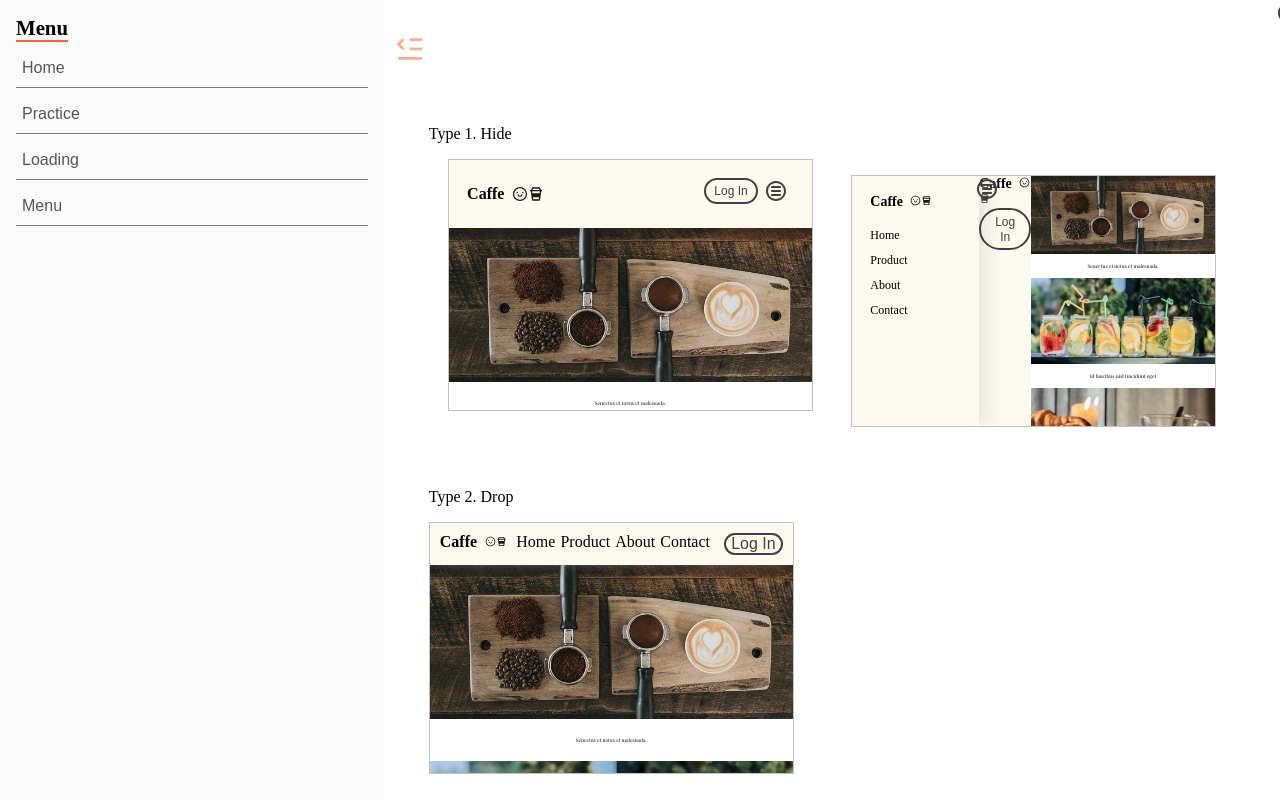
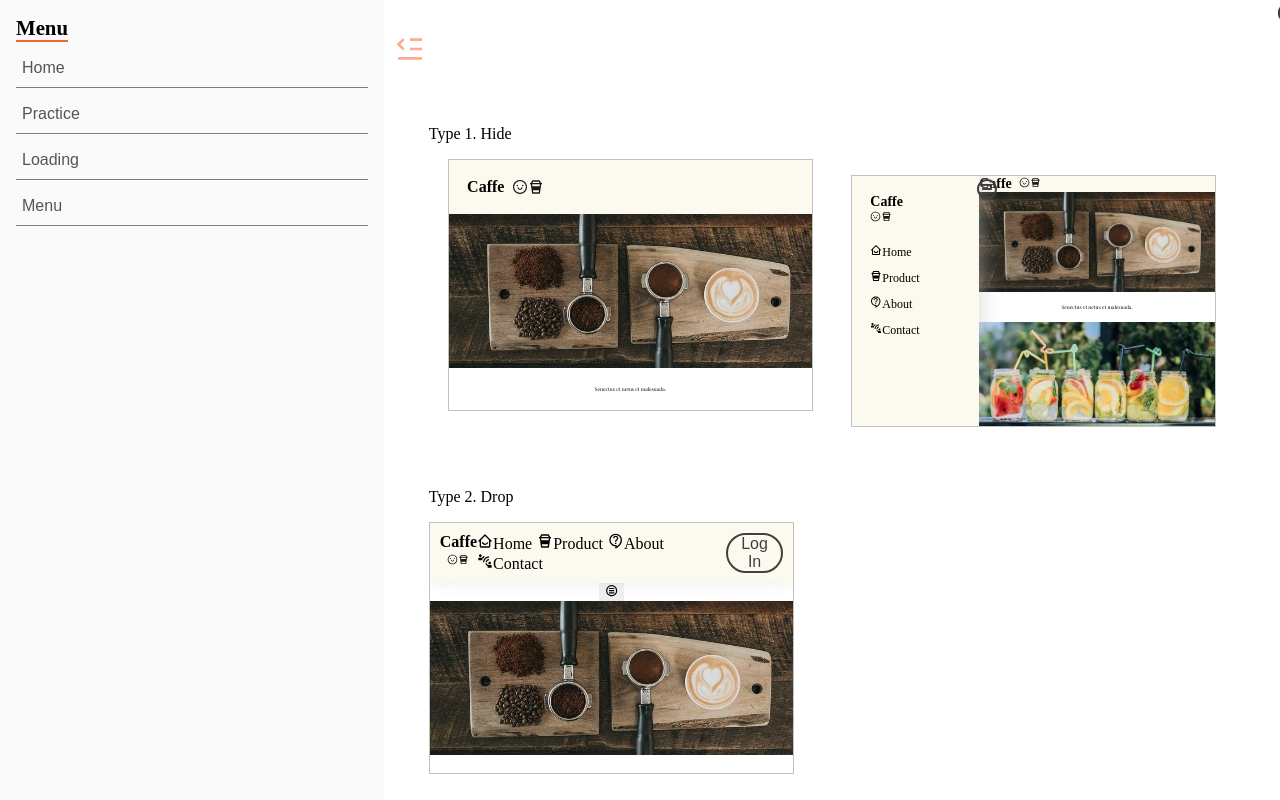
Before and after one commit to BadaHertz52/basic, a React (Create React App) app: page /#/basic/menu in a window 1280 px wide. Shown: the top 800 px of the page. Built offline with nearby package versions, Linux system fonts and the light colour scheme; a web font is replaced by a local one.

Commit message:
Add icons ,Make onShowSide fuction ,

```diff
--- a/src/assets/_menu.scss
+++ b/src/assets/_menu.scss
@@ -17,6 +17,7 @@
 }
 $orange :#ffb806;
 $light_black :rgb(65, 64, 64);
+$ivory :#fcf9ef;
 
 #menus {
   section {
@@ -37,11 +38,11 @@ $light_black :rgb(65, 64, 64);
     border: 1px solid rgb(194, 193, 193);
     display: flex;
     width: 100%;
-    height: 250px;
+    aspect-ratio: 16/9;
     overflow-y: scroll;
   }
   .header , .side{
-    background-color:#fcf9ef;
+    background-color:$ivory;
   }
   .side{
     position: relative;
@@ -52,7 +53,7 @@ $light_black :rgb(65, 64, 64);
   .main {
     flex-grow: 1;
     flex-shrink: 1;
-
+    background-color: #eeeeee;
   }
   .name {
     font-family:'Sansita Swashed' ;
@@ -67,13 +68,15 @@ $light_black :rgb(65, 64, 64);
   }
   .menubar {
     padding: 0;
-
     li{
-      margin: 10px 0;
+      margin-top:1rem;
+      display: flex;
+      span{
+        margin-left: 5px;
+      }
     }
   }
   .logIn {
-    padding: 4px 14px;
     text-align: center;
     width: fit-content;
     height: fit-content;
@@ -90,17 +93,12 @@ $light_black :rgb(65, 64, 64);
     text-shadow: 1px 2px 4px  rgb(145, 145, 145);
     background:$orange;
     }
-    span{
-      font-weight: 500;
-      width: 100%;
-      height: 100%;
-    }
   }
 
   .main {
     display: flex;
     flex-direction: column;
-    flex-grow: 1;
+    flex-grow: 0;
     flex-shrink: 1;
     justify-content: space-between;
     &_section {
@@ -109,7 +107,7 @@ $light_black :rgb(65, 64, 64);
       display: flex;
       flex-direction: column;
       justify-content: space-between;
-      font-size: 5px;
+      font-size: 10px;
       text-align: center;
 
       &>div{
@@ -121,42 +119,95 @@ $light_black :rgb(65, 64, 64);
       img{
         width: 100%;
         height: auto;
-        flex-grow: 1;
-        flex-shrink: 0;
       }
     }
   }
   .length {
     width: 100%;
-    .headder{
+    .header{
       width: 100%;
       display: none;
     }
+    .nav{
+      display: flex;
+      flex-direction: column;
+      justify-content: center;
+      align-items: center;
+    }
+    .side.on , .side.left.on{
+      display: block;
+      width: 20%;
+      .nav{
+        display: block;
+      }
+    }
+    .side.left {
+      display: block;
+      width: 5%;
+
+      .menubar {
+        margin-top:20%;
+        li {
+          display: flex;
+          align-content: center;
+          span {
+            display:none ;
+          }
+        }
+      }
+      .logIn{
+        display: none;
+      }
+      .name {
+        span{
+          display: none;
+        }
+      }
+    }
+    .side.left.on {
+      .menubar {
+        li {
+          span {
+            display:block ;
+          }
+        }
+      }
+      .logIn{
+        display: block;
+      }
+      .name {
+        span {
+          display: block;
+        }
+      }
+    }
     .side{
-      width: 25%;
-      flex-grow: 0;
+      display: none;
+      position: sticky;
+      top:0;
+      flex-grow: 1;
       flex-shrink: 0;
       flex-direction: column;
       align-content: center;
       padding: 5%;
       -webkit-box-shadow: 0px 0px 13px -7px #c7c7c780, 11px 0px 13px -2px rgba(195,195,195,0.3);
       box-shadow: 0px 0px 13px -7px #c7c7c780, 11px 0px 13px -2px rgba(195,195,195,0.3);
-      .logIn{
+      .menubar span,
+      .menubar svg,
+      .logIn {
+        font-size: 10px;
+      }
+      .name , .name svg{
+        font-size: 14px;
+        text-align: center;
+      }
+    }
+    .outNavBtn{
+      display: none;
+      .menuIcon{
         display: none;
       }
     }
-    .menubar ,
-    .logIn span {
-      font-size: 12px;
-    }
-    .name {
-      font-size: 14px;
-    }
-    ul{
-      margin-top:20%;
-    }
-
-
   }
 
   .transverse {
@@ -181,13 +232,20 @@ $light_black :rgb(65, 64, 64);
     }
     .menubar{
       margin: 0;
-    }
-    li {
+      li {
       float:left;
       margin: 0;
       margin-right: 5px;
+      svg{
+        display: none;
+      }
+      span{
+        display: block;
+      }
+      }
     }
-    li, .logIn {
+
+    .menubar li, .logIn {
       font-size: 8px;
     }
 
@@ -203,65 +261,89 @@ $light_black :rgb(65, 64, 64);
       flex-direction: column;
       justify-content: space-around;
     }
+    .menuIcon {
+      position: absolute;
+      background-color: transparent;
+      border-radius: 50%;
+      font-size:1rem;
+      color : $light_black;
+      &:hover {
+        color: $orange;
+      }
+    }
+
     .length:nth-child(1){
-      flex-direction: column;
+      position: relative;
+      flex-direction: row-reverse;
       .header{
         width: 100%;
+        height: 1rem;
         box-sizing: border-box;
         display: flex;
-        justify-content: space-between;
         padding: 5% 5%;
-        .menuIcon{
-          position: relative;
-          top:0;
-          right: 0;
-        }
         .name {
           display: flex;
           align-items: center;
           & , svg {
-            font-size: 100%;
+            font-size: 1rem;
           }
-        }
-        .logIn{
-          font-size: 10px;
-          padding: 4px 8px
-        }
-        &>div:nth-child(2){
-          display: flex;
-          align-content: center;
         }
 
       }
       .side{
-        display: none;
         position: absolute;
         top:0;
         right: 0;
-        .menuIcon {
+        display: block;
+        height: fit-content;
+        .nav{
           display: none;
+        }
+        .menuIcon{
+          display: none;
+        }
+      }
+      .side.on {
+        position: sticky;
+        height: 100%;
+        background-color: #fffbecf8;
+        .nav{
+          display: block;
+        }
+      }
+      .outNavBtn {
+        display : block;
+        .menuIcon{
+          display: block;
+          top:5%;
+          right: 0;
+        }
+      }
+      .outNavBtn.on{
+        .menuIcon{
+          right:28%;
         }
       }
     }
     .length:nth-child(2){
       margin:1rem 0;
+      .side{
+        flex-grow: 0;
+        flex-shrink: 1;
+      }
+      .menuIcon{
+        top:1rem;
+        right:-50%;
+        svg{
+          opacity: 0.5;
+          background-color:$ivory ;
+          border-radius: inherit;
+        }
+        padding: 0;
+      }
     }
 
-    .menuIcon {
-      position: absolute;
-      top:0;
-      right: -1.6rem;
-      background-color: transparent;
-      border-radius: 50%;
 
-      font : {
-        size: 1.5rem;
-      }
-      color : $light_black;
-      &:hover {
-        color: $orange;
-      }
-    }
   }
   #menu2 {
     .menuBox {
@@ -278,6 +360,9 @@ $light_black :rgb(65, 64, 64);
     }
   }
   @media screen and (min-width:425px) {
+    .logIn{
+      padding: 4px 14px;
+    }
     .transverse{
       li, .logIn {
       font-size: 12px;
@@ -292,20 +377,39 @@ $light_black :rgb(65, 64, 64);
     }
   }
   @media screen and (min-width:768px) {
+    .main_section {
+      font-size: 1rem;
+    }
     .transverse{
       li, .logIn {
       font-size: 1rem;
-    }
-    }
-    #menu1 {
-      .menuBox{
-        flex-direction: row;
+    }}
+    .length{
+      .side.on , .side.left.on{
+      width: 15%;
+      }
+      .side {
+        .menubar span,
+        .menubar svg,
+        .logIn {
+          font-size: 1rem;
+        }
+        .name {
+          & , svg{
+            font-size: 1.2rem;
+          }
+        }
       }
     }
-    .length {
-      width: 45%;
+    #menu1 .length:nth-child(1) {
+      .header.name ,
+      .header .name svg,
+      .menuIcon{
+        font-size: 1.2rem;
+          }
     }
   }
+
   @media screen and (min-width: 1024px) {
     .menuBox {
       flex-direction: row;
--- a/src/components/Menu.tsx
+++ b/src/components/Menu.tsx
@@ -1,43 +1,73 @@
-import React from 'react';
+import React, { useRef } from 'react';
 import {CgMenuRound} from 'react-icons/cg';
-import {BiCoffeeTogo} from 'react-icons/bi' ;
+import {BiCoffeeTogo, BiHomeSmile} from 'react-icons/bi' ;
 import {AiOutlineSmile} from 'react-icons/ai';
+import {MdOutlineConnectWithoutContact, MdOutlineContactSupport} from 'react-icons/md';
+
 import coffe from '../assets/img/coffe.jpg';
 import beverage from '../assets/img/beverage.jpg';
 import bread from '../assets/img/bread.jpg';
 
 const Menu=()=>{
+
+  const SideButton =({side , outNavBtn})=>{
     const onShowSide =()=>{
-
+      if(side.current.classList.contains("on")){
+        side.current.classList.remove("on");
+        outNavBtn.current.classList.remove("on");
+      }else{
+        side.current.classList.add("on");
+        outNavBtn.current.classList.add("on");
+      }
     };
-  const SideButton =()=>{
     return (
-      <button className='menuIcon' onClick={onShowSide}>
+      <button className='menuIcon' onClick={onShowSide} >
         <CgMenuRound/>
       </button>
     )
   }
-  const Side =()=>{
+  const Side =({on})=>{
+    const side =useRef();
+    const outNavBtn =useRef();
     return(
-      <div className="side">
+      <>
+      <div className={on? "side on left " :"side"} ref={side}>
         <div className='nav'>
           <div className='name'>
-            Caffe &nbsp;
+              <span>Caffe</span>
+              <div>
                 <AiOutlineSmile/>
                 <BiCoffeeTogo/>
               </div>
+          </div>
           <ul className='menubar'>
-            <li>Home</li>
-            <li>Product</li>
-            <li>About</li>
-            <li>Contact</li>
+            <li>
+              <BiHomeSmile/>
+              <span>Home</span>
+            </li>
+            <li>
+              <BiCoffeeTogo/>
+              <span>Product</span>
+            </li>
+            <li>
+              <MdOutlineContactSupport/>
+              <span>About</span>
+            </li>
+            <li>
+              <MdOutlineConnectWithoutContact/>
+              <span>Contact</span>
+            </li>
           </ul>
           <button className='logIn'>
-            <span>Log In</span>
+            Log In
           </button>
         </div>
-        <SideButton/>
-    </ div>
+        <SideButton side={side} outNavBtn={outNavBtn}/>
+      </div>
+      <div className='outNavBtn' ref={outNavBtn}>
+        <SideButton side={side} outNavBtn={outNavBtn}/>
+      </div>
+      </>
     )
   };
   const Main =()=>{
@@ -64,24 +94,20 @@ const Menu=()=>{
             </div>
     )
   };
-  const Length =()=>{
+  const Length =({on})=>{
     return (
       <div className="length">
-        <Side/>
+        <Side on={on}/>
+        <div>
           <div className="header">
             <div className='name'>
               Caffe &nbsp;
                 <AiOutlineSmile/>
                 <BiCoffeeTogo/>
             </div>
-          <div>
-            <button className='logIn'>
-              <span>Log In</span>
-            </button>
-            <SideButton/>
-          </div>
           </div>
           <Main/>
+        </div>
       </div>
     )
   };
@@ -89,7 +115,7 @@ const Menu=()=>{
   const Transverse =()=>{
     return (
       <div className="transverse">
-        <Side/>
+        <Side on={false}/>
         <Main/>
       </div>
     )
@@ -99,8 +125,8 @@ const Menu=()=>{
       <section id="menu1">
         <header>Type 1. Hide</header>
         <div className='menuBox'>
-          <Length/>
-          <Length/>
+          <Length on={false}/>
+          <Length on={true}/>
         </div>
       </section>
       <section id="menu2">
@@ -113,7 +139,7 @@ const Menu=()=>{
       <section id="menu3">
         <header>Type 3. </header>
         <div className='menuBox'>
-          <Length/>
+          <Length on={true}/>
           <Transverse/>
         </div>
       </section>
```
Lines whose indentation alone changed are shown as unchanged.
